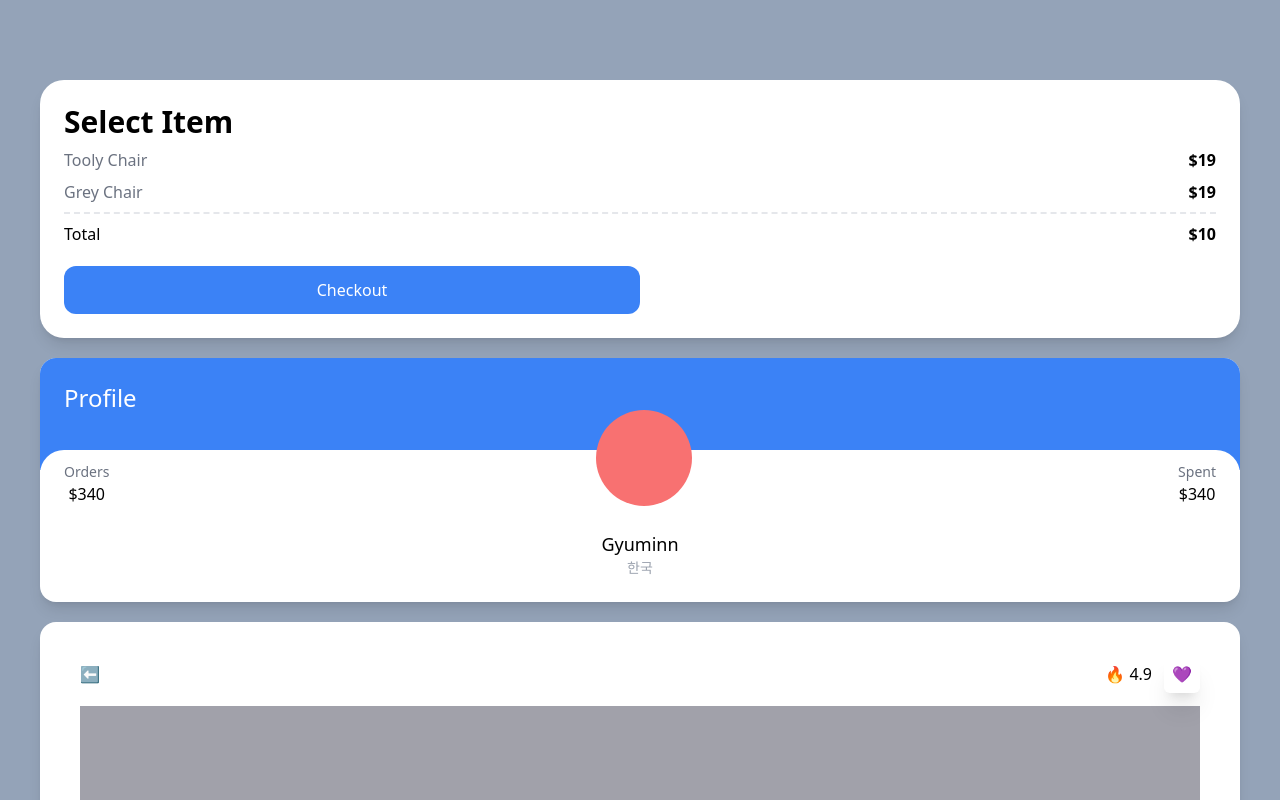
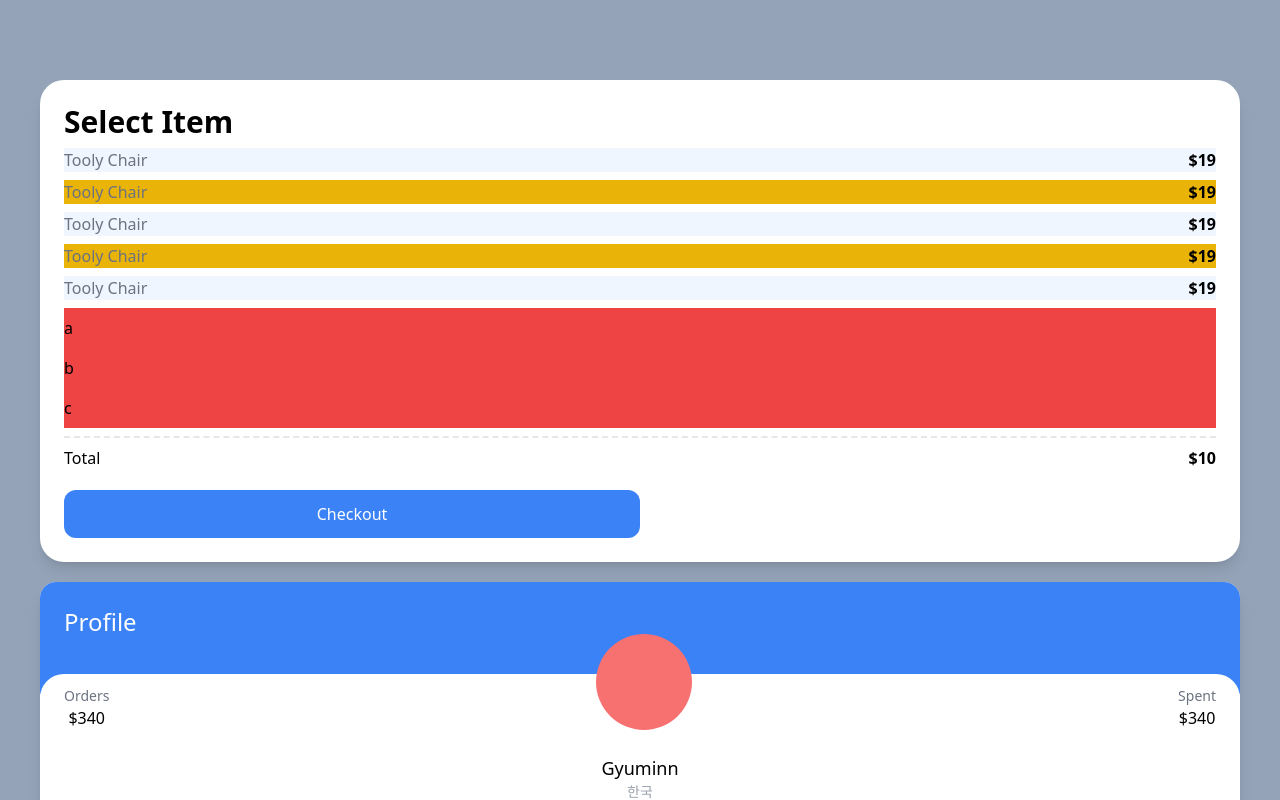
Before and after one commit to Gyuminn/practice-nextjs, a Next.js app: page / in a window 1280 px wide. Shown: the top 800 px of the page. Built offline with nearby package versions, Linux system fonts and the light colour scheme.

Commit message:
practice modifiers for lists

```diff
--- a/pages/index.tsx
+++ b/pages/index.tsx
@@ -5,14 +5,24 @@
     <div className="bg-slate-400 py-20 px-10 grid gap-5 min-h-screen">
       <div className="bg-white p-6 rounded-3xl shadow-lg">
         <span className="font-semibold text-3xl">Select Item</span>
-        <div className="flex justify-between my-2">
-          <span className="text-gray-500">Tooly Chair</span>
-          <span className="font-semibold">$19</span>
-        </div>
-        <div className="flex justify-between">
-          <span className="text-gray-500">Grey Chair</span>
-          <span className="font-semibold">$19</span>
-        </div>
+        <ul>
+          {[1, 2, 3, 4, 5].map((i) => (
+            <div
+              key={i}
+              className="flex justify-between my-2 odd:bg-blue-50 even:bg-yellow-500"
+            >
+              <span className="text-gray-500">Tooly Chair</span>
+              <span className="font-semibold">$19</span>
+            </div>
+          ))}
+        </ul>
+        <ul>
+          {["a", "b", "c", ""].map((v, i) => (
+            <li className="bg-red-500 py-2 empty:hidden" key={i}>
+              {v}
+            </li>
+          ))}
+        </ul>
         <div className="flex justify-between mt-2 pt-2 border-t-2 border-dashed">
           <span>Total</span>
           <span className="font-semibold">$10</span>
```
